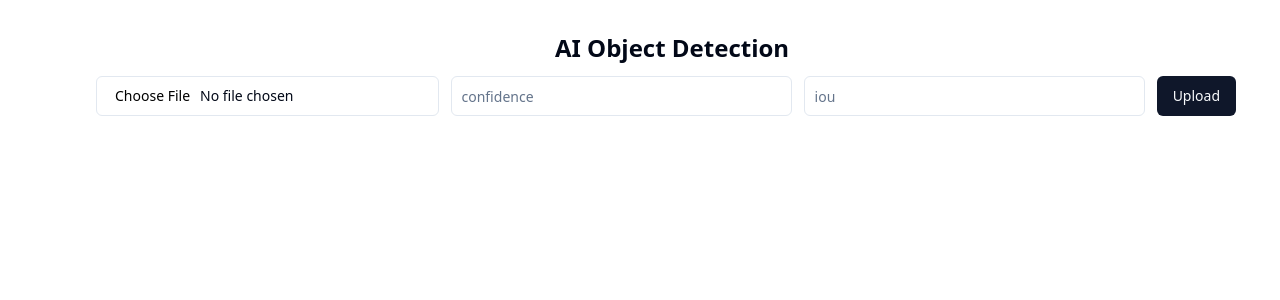
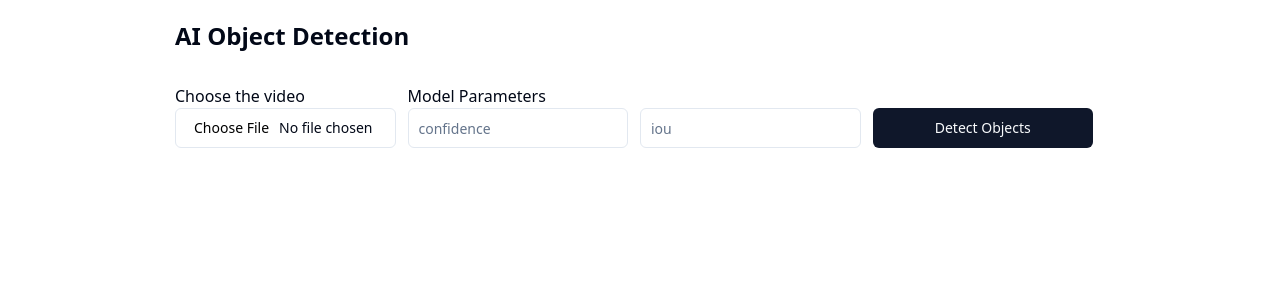
Before and after one commit to jrneliodias/detect-object-interface, a React (Vite) app in the folder front-end/Client/: page / in a window 1280 px wide. Shown: the top 300 px of the page. Built offline with nearby package versions, Linux system fonts and the light colour scheme.

Commit message:
feat: style the app and Upload form

```diff
--- a/front-end/Client/src/App.css
+++ b/front-end/Client/src/App.css
@@ -1,10 +1,6 @@
 #root {
-  max-width: 90%;
-  margin: 0 auto;
-  padding: 2rem;
-  text-align: center;
+  margin: 20px;
 }
-
 .card {
   padding: 2em;
 }
--- a/front-end/Client/src/App.tsx
+++ b/front-end/Client/src/App.tsx
@@ -35,7 +35,7 @@ function App() {
     setOutputVideo(videoURL)
   }
   return (
-    <div className='main-app'>
+    <main className='w-9/12 flex flex-col mx-auto gap-5'>
       <h1 className='text-2xl font-bold'>AI Object Detection</h1>
 
       <UploadForm videoFile={videoFile}
@@ -44,13 +44,13 @@ function App() {
         onVideoProcessed={handleVideoProcessed}
         onVideoOutput={handleVideoOutput} />
 
-      <div className="videos-container">
+      <div className="flex gap-5 justify-evenly">
         {videoURL && <VideoPlayer videoPath={videoURL} />}
         {outputVideo && <VideoPlayer videoPath={outputVideo} />}
       </div>
 
 
-    </div>
+    </main>
   )
 }
 
--- a/front-end/Client/src/UploadForm.tsx
+++ b/front-end/Client/src/UploadForm.tsx
@@ -1,9 +1,10 @@
-import { ChangeEvent } from "react"
+import { ChangeEvent, useState } from "react"
 import axios from 'axios'
 import { ToastContainer, toast } from 'react-toastify';
 import 'react-toastify/dist/ReactToastify.css';
 import { Button } from "./components/ui/button";
 import { Input } from "./components/ui/input";
+import { Label } from "@radix-ui/react-label";
 
 interface UploadFileProps {
     videoFile: File | null
@@ -16,6 +17,8 @@ interface UploadFileProps {
 
 const UploadForm = ({ videoFile, onFileChange, onUpload, onVideoProcessed, onVideoOutput }: UploadFileProps) => {
 
+
+    const [inProcess, setInProcess] = useState<boolean>(false)
 
     const uploadFile = async () => {
 
@@ -31,7 +34,6 @@ const UploadForm = ({ videoFile, onFileChange, onUpload, onVideoProcessed, onVid
             }
             toast.success(uploadResponse.data.message)
             const video_path = uploadResponse.data.video_path
-            console.log(video_path)
             return video_path
 
 
@@ -45,12 +47,11 @@ const UploadForm = ({ videoFile, onFileChange, onUpload, onVideoProcessed, onVid
     const detectObjects = async (video_path: string) => {
 
         try {
-
+            setInProcess(true)
             const processVideoResponse = await axios.post('http://localhost:8080/detect', {
                 video_path: video_path
             })
             const processed_video_path = processVideoResponse.data.processed_video_path
-            console.log(processed_video_path)
 
             toast.success(processVideoResponse.data.message)
             return processed_video_path
@@ -81,6 +82,8 @@ const UploadForm = ({ videoFile, onFileChange, onUpload, onVideoProcessed, onVid
             toast.success('success in get the video')
 
             onVideoOutput(videoBlobURL)
+            setInProcess(false)
+
 
         } catch (error) {
             toast.error("Error getting the video:" + error)
@@ -107,15 +110,18 @@ const UploadForm = ({ videoFile, onFileChange, onUpload, onVideoProcessed, onVid
     return (
         <div className="flex place-content-center gap-3 mt-3" >
 
+            <div className="grid grid-cols-4 gap-x-3 min-w-40  w-full">
+                <Label className="">Choose the video</Label>
+                <Label className="col-span-3">Model Parameters</Label>
                 <Input
                     id="picture"
                     type="file"
                     onChange={onFileChange}
                 />
-
                 <Input type="number" placeholder="confidence" style={{ paddingLeft: '10px' }} />
                 <Input type="number" placeholder="iou" style={{ paddingLeft: '10px' }} />
-            <Button onClick={handleUpload}>Upload</Button>
+                <Button onClick={handleUpload} disabled={inProcess} >Detect Objects</Button>
+            </div>
 
             <ToastContainer
                 position="bottom-right"
```
Also changed, not shown: front-end/Client/src/index.css (line endings or trailing spaces). Lines whose indentation alone changed are shown as unchanged.
